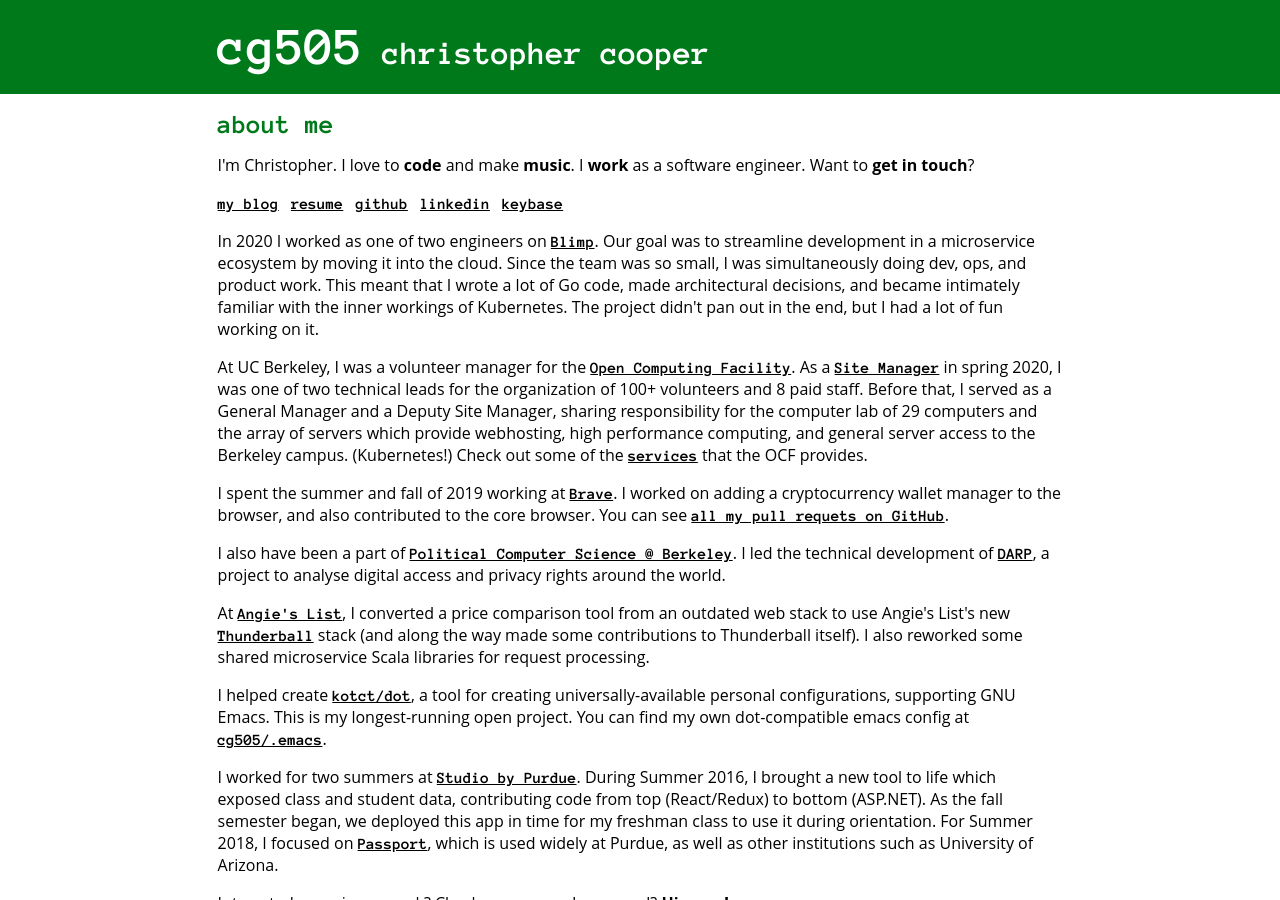
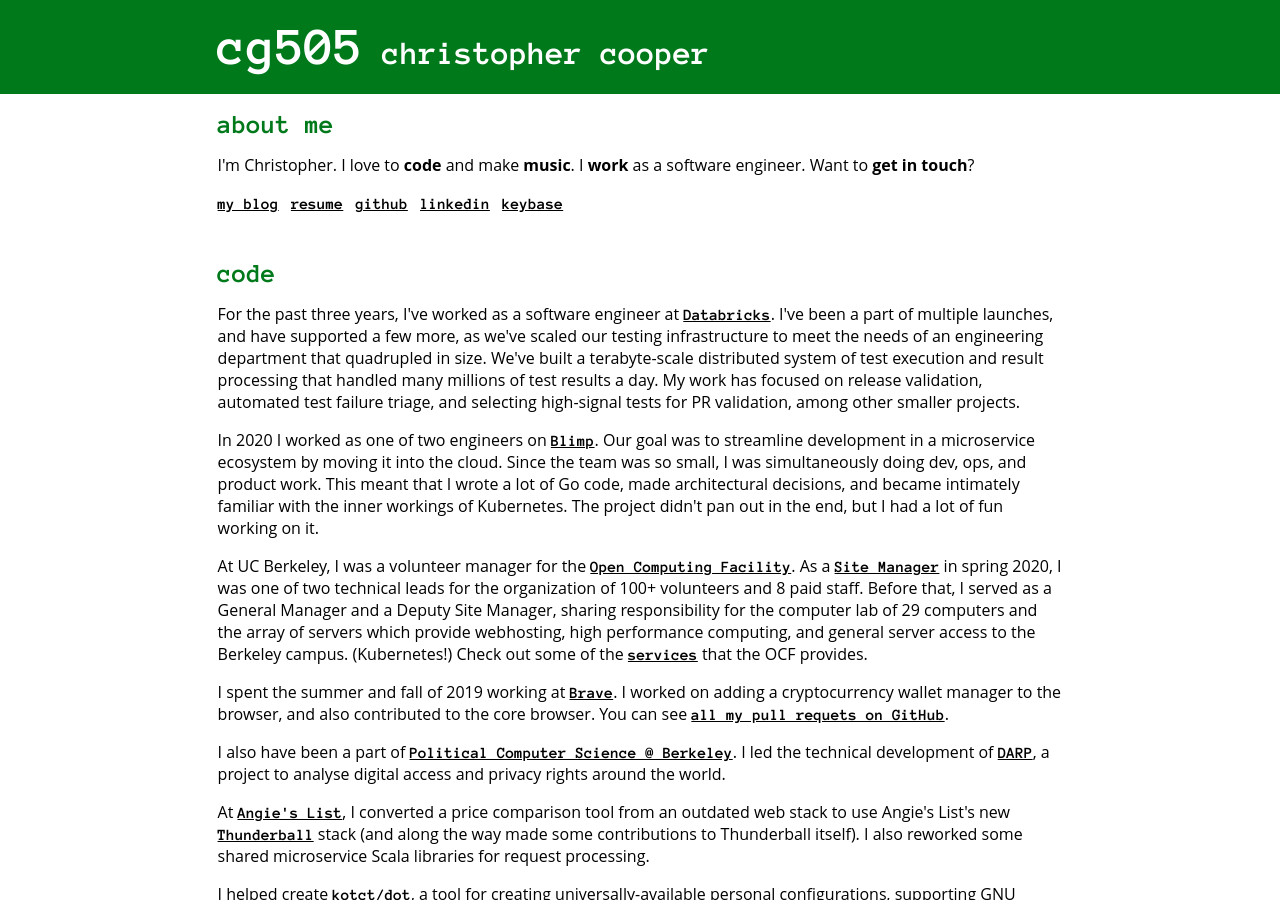
Before and after one commit to cg505/cg505.github.io, a Jekyll site: the page built from index.html, in a window 1280 px wide and 900 px high, scrolled down 582 px. Built offline with Jekyll 4.4.1, drawn with Linux system fonts in a browser that asks for light colours.

Commit message:
re-add accidentally deleted Databricks section

```diff
--- a/index.html
+++ b/index.html
@@ -81,13 +81,16 @@
 		</p>
 	{% endfor %}
 	<p><a href="/blog">More posts...</a></p>
-
+	-->
 
 	<div id="code" class="placeholder"></div>
 	<h3>
 		code
 	</h3>
-	-->
+
+	<p>
+		For the past three years, I've worked as a software engineer at <a href="https://databricks.com">Databricks</a>. I've been a part of multiple launches, and have supported a few more, as we've scaled our testing infrastructure to meet the needs of an engineering department that quadrupled in size. We've built a terabyte-scale distributed system of test execution and result processing that handled many millions of test results a day. My work has focused on release validation, automated test failure triage, and selecting high-signal tests for PR validation, among other smaller projects.
+	</p>
 
 	<p>
 		In 2020 I worked as one of two engineers on <a href="https://blimpup.io/">Blimp</a>. Our goal was to streamline development in a microservice ecosystem by moving it into the cloud. Since the team was so small, I was simultaneously doing dev, ops, and product work. This meant that I wrote a lot of Go code, made architectural decisions, and became intimately familiar with the inner workings of Kubernetes. The project didn't pan out in the end, but I had a lot of fun working on it.
```
